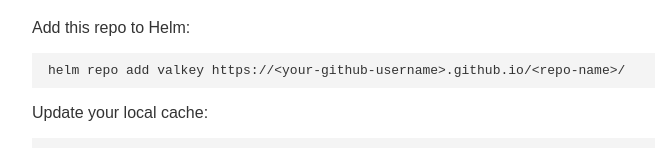
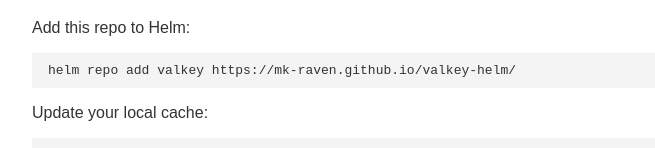
Before and after one commit to valkey-io/valkey-helm, a plain HTML site: page index.html in a window 1280 px wide. Shown: the part 165-313 px from the top of the page, without its empty margins (258-913 px from the left). Drawn offline with Linux system fonts and the light colour scheme.

Commit message:
add info

```diff
--- a/index.html
+++ b/index.html
@@ -33,7 +33,7 @@
 
   <h2>Usage</h2>
   <p>Add this repo to Helm:</p>
-  <pre><code>helm repo add valkey https://&lt;your-github-username&gt;.github.io/&lt;repo-name&gt;/</code></pre>
+  <pre><code>helm repo add valkey https://mk-raven.github.io/valkey-helm/</code></pre>
 
   <p>Update your local cache:</p>
   <pre><code>helm repo update</code></pre>
```
Also changed, not shown: 1 other file.
